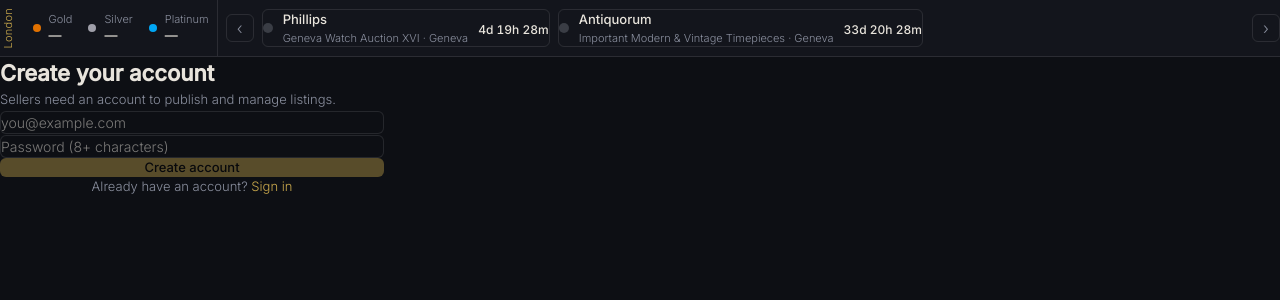
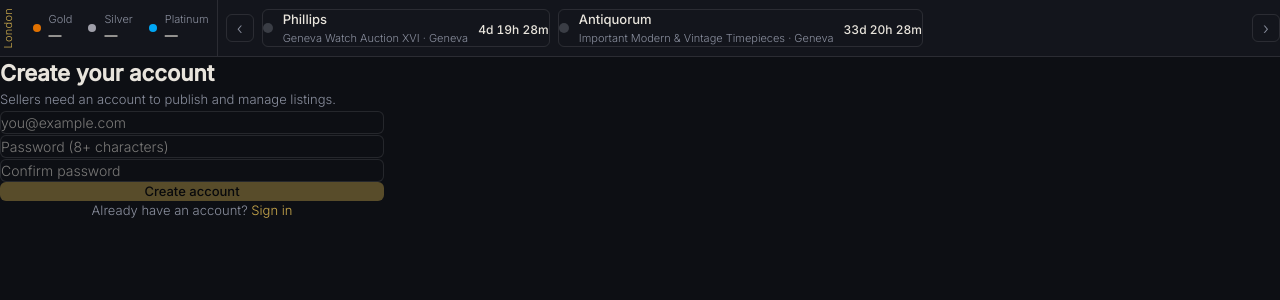
Before and after one commit to fairwatchtrade/fairwatchtrade, a Next.js app: page /signup in a window 1280 px wide. Shown: the top 300 px of the page. Built offline with nearby package versions, Linux system fonts and the light colour scheme; no server answers.

Commit message:
v2.0: signup confirm-password field with client-side match validation

```diff
--- a/app/signup/page.tsx
+++ b/app/signup/page.tsx
@@ -11,13 +11,27 @@ export default function SignUpPage() {
 
   const [email, setEmail] = useState("");
   const [password, setPassword] = useState("");
+  const [confirmPassword, setConfirmPassword] = useState("");
   const [busy, setBusy] = useState(false);
   const [error, setError] = useState<string | null>(null);
   const [sent, setSent] = useState(false);
 
+  const passwordsMatch = password === confirmPassword;
+  const showMismatch = confirmPassword.length > 0 && !passwordsMatch;
+  const canSubmit =
+    !busy && email.length > 0 && password.length >= 8 && passwordsMatch;
+
   async function handleSignUp() {
     setBusy(true);
     setError(null);
+
+    // Backstop: never let a mismatch reach Supabase, even if the button
+    // disabled state were somehow bypassed.
+    if (password !== confirmPassword) {
+      setError("Passwords don't match.");
+      setBusy(false);
+      return;
+    }
 
     const { data, error } = await supabase.auth.signUp({
       email,
@@ -34,7 +48,7 @@ export default function SignUpPage() {
     }
 
     // If email confirmation is ON, there's no active session yet — tell the
-    // seller to check their inbox. If it's OFF, a session exists; go home.
+    // seller to check their inbox. If it's OFF, a session exists; go to /sell.
     if (data.session) {
       router.push("/sell");
       router.refresh();
@@ -80,19 +94,31 @@ export default function SignUpPage() {
           onChange={(e) => setPassword(e.target.value)}
           className="w-full rounded-md border border-white/10 bg-[#0D0F14] px-3 py-2.5 text-[14px] text-[#E8E4DC] outline-none focus:border-[#C9A84C]/50"
         />
+        <input
+          type="password"
+          autoComplete="new-password"
+          placeholder="Confirm password"
+          value={confirmPassword}
+          onChange={(e) => setConfirmPassword(e.target.value)}
+          className={`w-full rounded-md border bg-[#0D0F14] px-3 py-2.5 text-[14px] text-[#E8E4DC] outline-none focus:border-[#C9A84C]/50 ${
+            showMismatch ? "border-red-500/50" : "border-white/10"
+          }`}
+        />
       </div>
 
+      {showMismatch && (
+        <p className="mt-2 text-[12px] text-[#E8B4B4]">Passwords don&apos;t match.</p>
+      )}
+
       {error && (
-        <p
-          className="mt-4 rounded-md border border-red-500/30 bg-red-500/10 px-3 py-2 text-[13px] text-[#E8B4B4]"
-        >
+        <p className="mt-4 rounded-md border border-red-500/30 bg-red-500/10 px-3 py-2 text-[13px] text-[#E8B4B4]">
           {error}
         </p>
       )}
 
       <button
         onClick={handleSignUp}
-        disabled={busy || !email || password.length < 8}
+        disabled={!canSubmit}
         className={`mt-5 flex w-full items-center justify-center gap-2 rounded-md bg-[#C9A84C] px-5 py-2.5 text-[13px] font-medium text-black hover:opacity-90 disabled:opacity-40 ${
           busy ? "cursor-wait" : ""
         }`}
```
